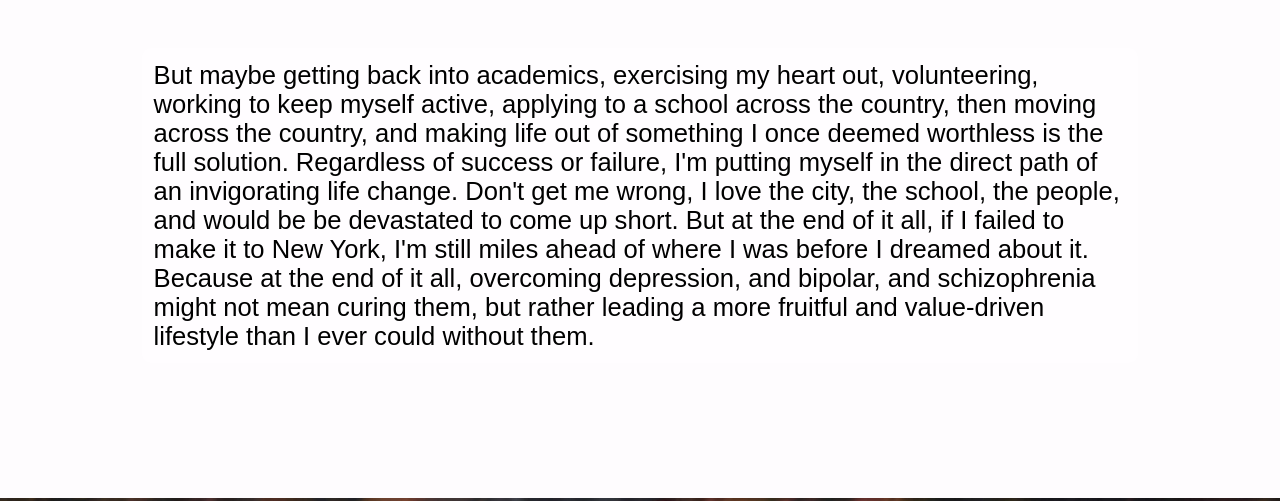
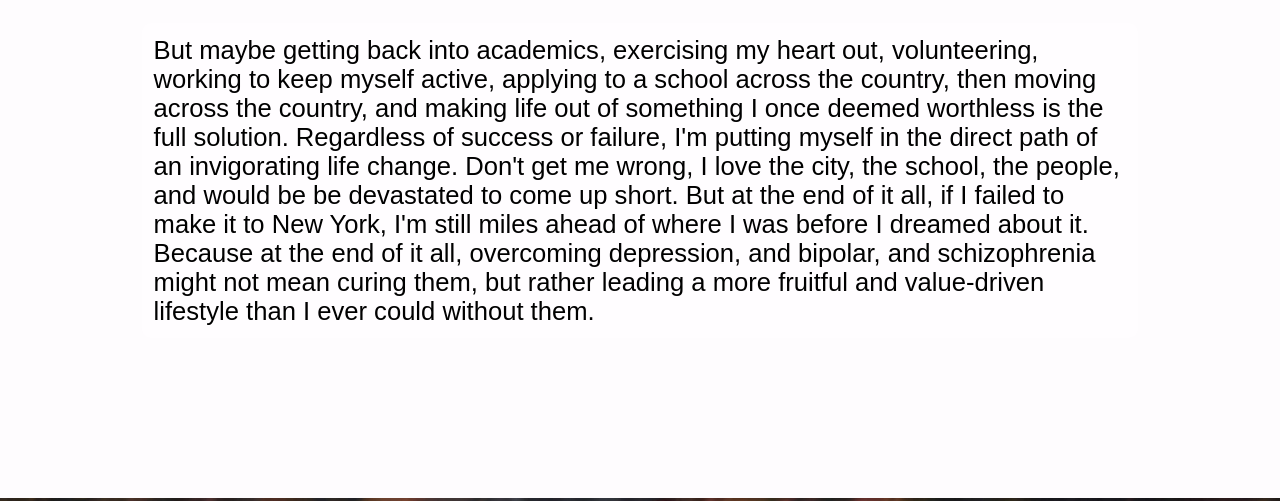
Before and after one commit to thenathaniellowe/thenathaniellowe.com, a plain HTML site: page learn.html in a window 1280 px wide. Shown: the part 4581-5082 px from the top of the page. Drawn offline with nearby package versions, Linux system fonts and the light colour scheme; a web font is replaced by a local one.

Commit message:
Update style2.css

```diff
--- a/assets/css/style2.css
+++ b/assets/css/style2.css
@@ -142,7 +142,7 @@ p {
 		top: 3925px;
 	}
 	p:nth-child(11) {
-		top: 4450px;
+		top: 4425px;
 	}
 	p:nth-child(12) {
 		top: 5050px;
```
